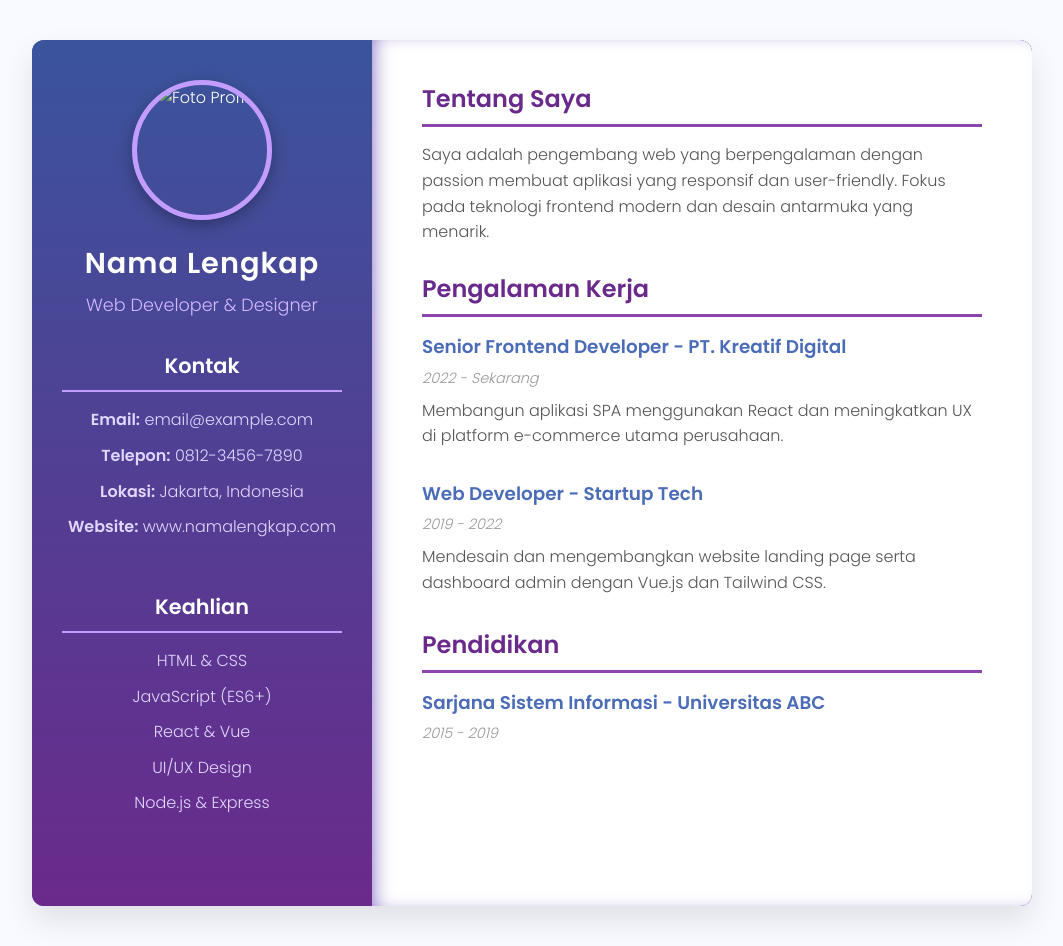
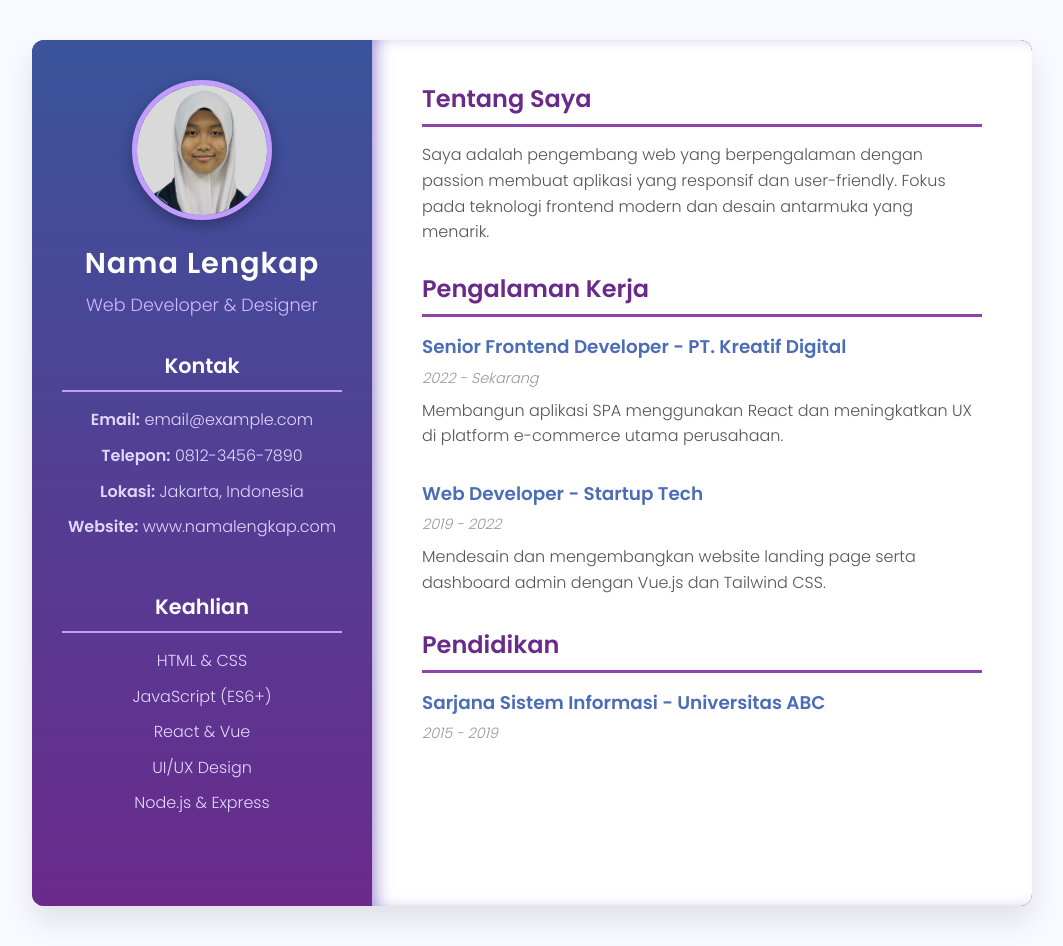
Before and after one commit to maulinasheva9/maulinasheva9.github.io, a plain HTML site: page index.html in a window 1280 px wide. Shown: the whole page, without its empty margins (108-1171 px from the left). Drawn offline with Linux system fonts and the light colour scheme.

Commit message:
Update index.html

```diff
--- a/index.html
+++ b/index.html
@@ -11,7 +11,7 @@
   <div class="cv-container">
     <aside class="sidebar">
       <div class="profile-pic-wrapper">
-        <img src="foto.jpg" alt="Foto Profil" class="profile-pic" />
+        <img src="Maulina Sheva.png" alt="Foto Profil" class="profile-pic" />
       </div>
       <h1 class="name">Nama Lengkap</h1>
       <p class="profession">Web Developer & Designer</p>
```
